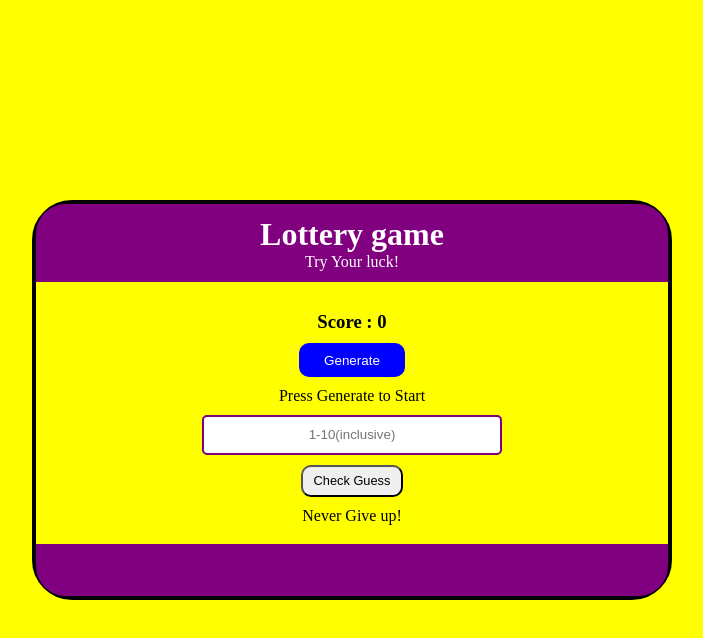
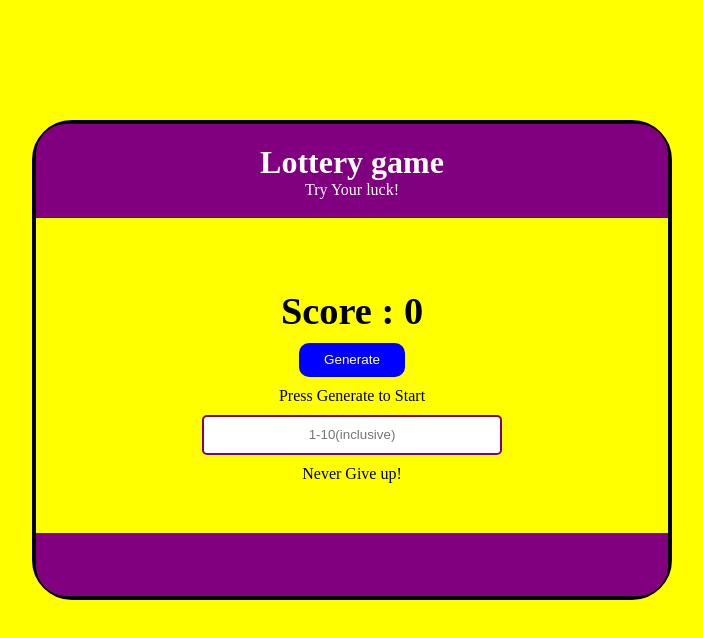
Before and after one commit to anubhavjha08/lottery-game, a React (Vite) app: page / in a window 1280 px wide. Shown: the top 638 px of the page, without its empty margins (288-991 px from the left). Built offline with nearby package versions, Linux system fonts and the light colour scheme.

Commit message:
Fixed the ui and rules for play like check button will only be visible when genertate button is clicked:)

```diff
--- a/src/components/MainSec.jsx
+++ b/src/components/MainSec.jsx
@@ -7,6 +7,7 @@ export default function MainSec({ setIsWinner, IsWinner }) {
   const [RandomVal, setRandomVal] = useState(null);
   const [ScoreCounter, setScoreCounter] = useState(0);
   const [Signal, setSignal] = useState(true);
+  const [isClicked, setisClicked] = useState(false);
 
   let userInput = (event) => {
     setUserGuess(event.target.value);
@@ -20,6 +21,7 @@ export default function MainSec({ setIsWinner, IsWinner }) {
     setInstruction("Now, Input you guess below");
     setIsWinner(false);
     setSignal(true);
+    setisClicked(true);
   };
 
   let checkLottery = () => {
@@ -27,10 +29,12 @@ export default function MainSec({ setIsWinner, IsWinner }) {
       console.log("Right");
       setIsWinner(true);
       scoreCounter();
+      setisClicked(false);
     } else {
       console.log("wrong!");
       setScoreCounter(0);
       setSignal(false);
+      setisClicked(false);
     }
   };
 
@@ -39,12 +43,15 @@ export default function MainSec({ setIsWinner, IsWinner }) {
   };
   return (
     <div className="MainSec">
-      <p>{Signal ? null : "Wrong Guess, Press Generate to play again!"}</p>
+      <p className="Signal1">{Signal ? null : "Wrong Guess:)"}</p>
+      <p className="Signal2">{Signal ? null : "Press Generate to play again!"}</p>
       <h3 className="score">Score : {ScoreCounter}</h3>
 
+      {isClicked ? null : (
         <button className="Generate" onClick={randomValueGenerator}>
           Generate
         </button>
+      )}
       <p className="instruction">{Instruction}</p>
       <input
         type="text"
@@ -54,9 +61,11 @@ export default function MainSec({ setIsWinner, IsWinner }) {
         onChange={userInput}
         value={UserGuess}
       />
+      {isClicked ? (
         <button className="Checker" onClick={checkLottery}>
           Check Guess
         </button>
+      ) : null}
       <p>{IsWinner ? "Press Generate to play again :)" : "Never Give up!"}</p>
     </div>
   );
--- a/src/css_files/LotteryPage.css
+++ b/src/css_files/LotteryPage.css
@@ -3,11 +3,12 @@
     border: 4px solid black;
     border-radius: 40px;
     width: 50vw;
-    height: 50vh;
+    height: 60vh;
     display: flex;
     justify-content: center;
     flex-direction: column;
     align-items: center;
+    margin-top: 15vh;
 
 }
 
--- a/src/css_files/MainSec.css
+++ b/src/css_files/MainSec.css
@@ -8,6 +8,13 @@
     flex-direction: column;
     gap: 10px;
 }
+.Signal{
+    font-size: 2vw;
+}
+.score {
+    font-size: 3vw;
+}
+
 
 input {
     height: 5vh;
@@ -28,12 +35,13 @@ input {
 .Generate {
     border: none;
     color: white;
-    background-color: blue;
-    height: 4.2vh;
+  background-color: blue;
+    height: 4.3vh;
     width: 8.3vw;
     border-radius: 10px;
     font-size: 1.05vw;
 }
+
 
 .Checker{
 
@@ -44,6 +52,27 @@ input {
 }
 
 @media (max-width:640px) {
+
+    .MainSec {
+        height: 100%;
+        width: 100%;
+        background-color: yellow;
+        display: flex;
+        justify-content: center;
+        align-items: center;
+        flex-direction: column;
+        gap: 10px;
+    }
+
+    .Signal1{
+        font-size: 7vw;
+    }
+    .Signal2{
+        font-size: 5vw;
+    }
+
+
+
     input {
         height: 4vh;
         width: 45vw;
@@ -64,6 +93,11 @@ input {
         width: 35vw;
         border-radius: 10px;
         font-size: 4.5vw;
+        font-weight: 700;
+    }
+
+    .instruction{
+        font-size: 5vw;
     }
 
     .Checker{
@@ -72,5 +106,8 @@ input {
         font-size: 4.5vw;
         height: 4vh;
         width: 35vw;
+        background-color: red;
+        color: white;
+        border: none;
     }
 }
--- a/src/index.css
+++ b/src/index.css
@@ -4,5 +4,5 @@ height: 100%;
 width: 100%;
 display: flex;
 justify-content: center;
-align-items: center;
+/* align-items: center; */
 }
```
Lines whose indentation alone changed are shown as unchanged.
